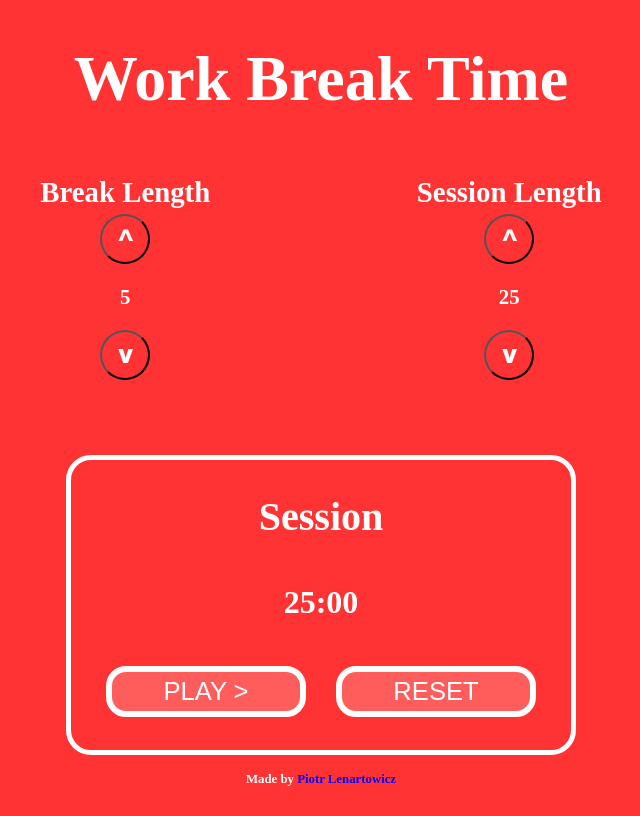
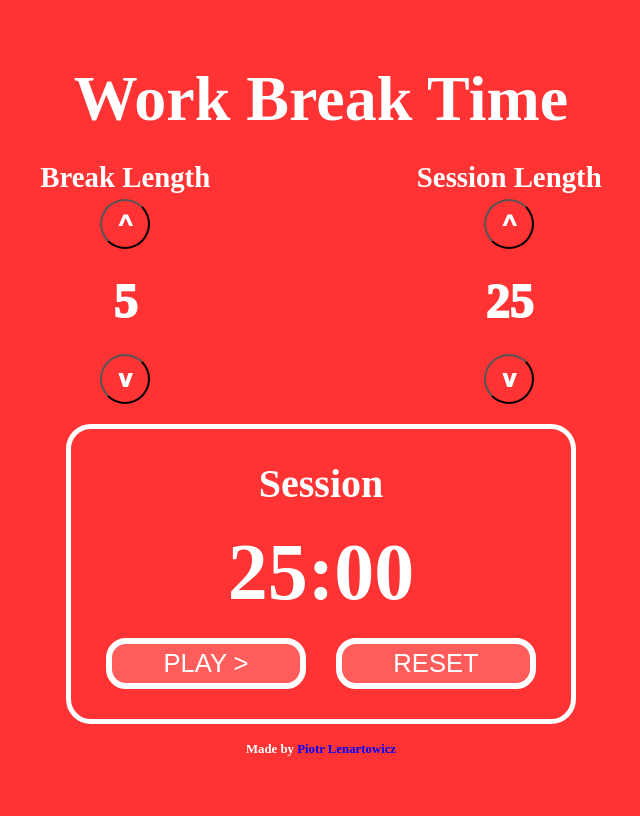
Before and after one commit to LenyPython/Break-work-clock, a React (Create React App) app: page / in a window 1280 px wide. Shown: the whole page, without its empty margins (327-967 px from the left). Built offline with nearby package versions, Linux system fonts and the light colour scheme.

Commit message:
added specific styles to component to make them look better. Added toggle red color class for timer when count down is lower than 10 sec

```diff
--- a/src/App.css
+++ b/src/App.css
@@ -9,7 +9,7 @@ body {
 }
 
 h1 {
-  margin: 30px;
+  margin: 20px;
 }
 
 .App {
--- a/src/App.scss
+++ b/src/App.scss
@@ -8,7 +8,7 @@ body {
 	color: white;
 }
 h1 {
-	margin: 30px;
+	margin: 20px;
 }
 
 .App {
--- a/src/controls/Controls.js
+++ b/src/controls/Controls.js
@@ -10,18 +10,22 @@ const Controls = ({state, dispatch}) => {
   let session = state.sessionTime
 
   const handlePause = event => {
+    if (state.blockControls) return
     if (event.target.innerText === '^') {
       if (pause < 60) dispatch({type: setBreakTime, payload: pause + 1})
+      return
     }
-    else if (pause > 1) dispatch({type: setBreakTime, payload: pause - 1})
+    if (pause > 1) dispatch({type: setBreakTime, payload: pause - 1})
   }
 
 
   const handleSession = event => {
+    if (state.blockControls) return
     if (event.target.innerText === '^') {
       if (session < 60) dispatch({type: setSessionTime, payload: session + 1})
+      return
     }
-    else if (session > 1) dispatch({type: setSessionTime, payload: session - 1})
+    if (session > 1) dispatch({type: setSessionTime, payload: session - 1})
   }
 
 
--- a/src/controls/controls.css
+++ b/src/controls/controls.css
@@ -1,7 +1,6 @@
 #controler {
   min-width: 60vw;
-  padding: 25px;
-  margin: 0 auto 50px;
+  margin: 0 auto 20px;
   display: flex;
   justify-content: space-around;
 }
@@ -25,8 +24,9 @@
   color: white;
 }
 #controler p {
-  font-size: 1.3em;
-  font-weight: 800;
+  margin: 25px;
+  font-size: 3em;
+  font-weight: 1000;
 }
 
 /*# sourceMappingURL=controls.css.map */
--- a/src/controls/controls.scss
+++ b/src/controls/controls.scss
@@ -1,7 +1,6 @@
 #controler{
 	min-width: 60vw;
-	padding: 25px;
-	margin: 0 auto 50px;
+	margin: 0 auto 20px;
 	display: flex;
 	justify-content: space-around;
 	h2{
@@ -24,7 +23,8 @@
 		color: white;
 	}
 	p{
-		font-size: 1.3em;
-		font-weight: 800;
+		margin: 25px;
+		font-size: 3em;
+		font-weight: 1000;
 	}
 }
--- a/src/state/State.js
+++ b/src/state/State.js
@@ -2,13 +2,15 @@ const setBreakTime = 'BreakTime'
 const setSessionTime = 'SessionTime'
 const setSessionId = 'SessionId'
 const setSessionState = 'SessionState'
+const setControls = 'Controls'
 const RESET = 'reset'
 
 const basicState = {
   breakTime: 5,
   sessionTime: 25,
   sessionId: '',
-  sessionState: true
+  sessionState: true,
+  blockControls: false
 }
 
 const reducer = (state, action) => {
@@ -21,6 +23,8 @@ const reducer = (state, action) => {
       return {...state, sessionId: action.payload}
     case setSessionState:
       return {...state, sessionState: action.payload}
+    case setControls:
+      return {...state, blockControls: action.payload}
     case RESET:
       return basicState
     default:
@@ -33,6 +37,7 @@ export {
   reducer,
   basicState,
   RESET,
+  setControls,
   setBreakTime,
   setSessionState,
   setSessionId,
--- a/src/timer/Timer.js
+++ b/src/timer/Timer.js
@@ -3,8 +3,8 @@ import startCountDown from './startCountDown'
 import './timer.css'
 import {
   RESET,
+  setControls,
   setSessionId,
-  setSessionState
 } from '../state/State'
 
 
@@ -19,9 +19,11 @@ const Timer = ({state, dispatch}) => {
       event.target.innerText = 'PAUSE ||'
       let countDown = startCountDown(sessionTime, breakTime, sessionState, dispatch)
       dispatch({type: setSessionId, payload: countDown})
+      dispatch({type: setControls, payload: true})
     } else {
       event.target.innerText = 'PLAY >'
       clearInterval(state.sessionId)
+      dispatch({type: setControls, payload: false})
     }
   }
 
--- a/src/timer/startCountDown.js
+++ b/src/timer/startCountDown.js
@@ -20,14 +20,15 @@ const startCountDown = (sessionTime, breakTime, isSessionTime, dispatch) => {
     seconds = 0
   }
 
-  let countDown = action => {
+  let countDown = breakSessionChangeFunc => {
     if (seconds === 0) {
       minutes -= 1
       seconds = 60
     }
     seconds -= 1
+    if (seconds < 10) document.querySelector('#time-left').classList.toggle('red')
     timeLeft = `${minutes < 10 ? '0' + minutes : minutes}:${seconds < 10 ? '0' + seconds : seconds}`
-    if (minutes === 0 && seconds === 0) action()
+    if (minutes === 0 && seconds === 0) breakSessionChangeFunc()
   }
 
 
--- a/src/timer/time.scss
+++ b/src/timer/time.scss
@@ -14,8 +14,9 @@
 		margin: 0;
 	}
 	p{
-		font-size: 2em;
-		font-weight: 600;
+		font-size: 5em;
+		font-weight: 800;
+		margin: 10px;
 	}
 	button {
 		background: hsla(0,100%,100%,.2);
@@ -35,3 +36,6 @@
 		}
 	}
 }
+.red{
+	color: hsl(0, 100%, 25%)
+}
--- a/src/timer/timer.css
+++ b/src/timer/timer.css
@@ -15,8 +15,9 @@
   margin: 0;
 }
 #timer-label p {
-  font-size: 2em;
-  font-weight: 600;
+  font-size: 5em;
+  font-weight: 800;
+  margin: 10px;
 }
 #timer-label button {
   background: rgba(255, 255, 255, 0.2);
@@ -33,7 +34,11 @@
 }
 #timer-label button:hover {
   transform: translateY(-10px) scale(110%);
-  box-shadow: 0 10px 0 0 rgba(0, 0, 0, 0.2);
+  box-shadow: 0 10px 0 0 rgba(0, 0, 0, 0.3);
+}
+
+.red {
+  color: maroon;
 }
 
 /*# sourceMappingURL=timer.css.map */
```
